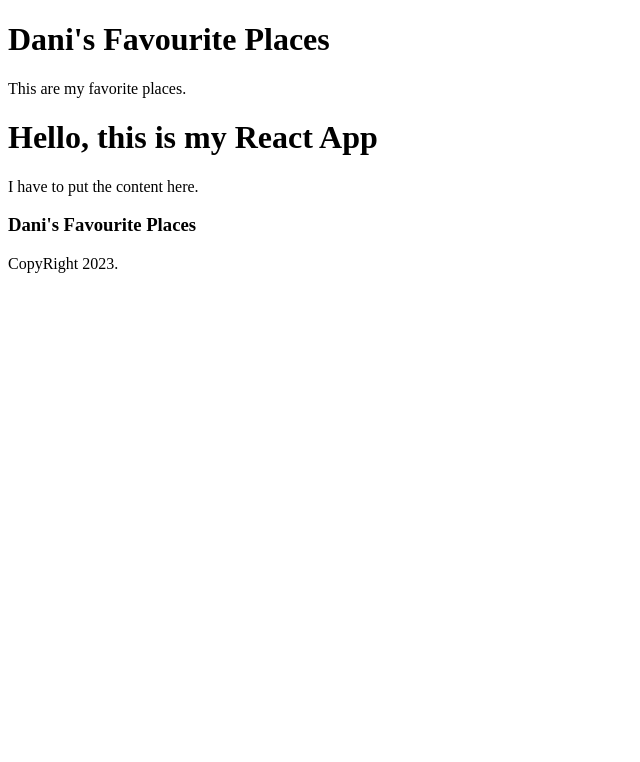
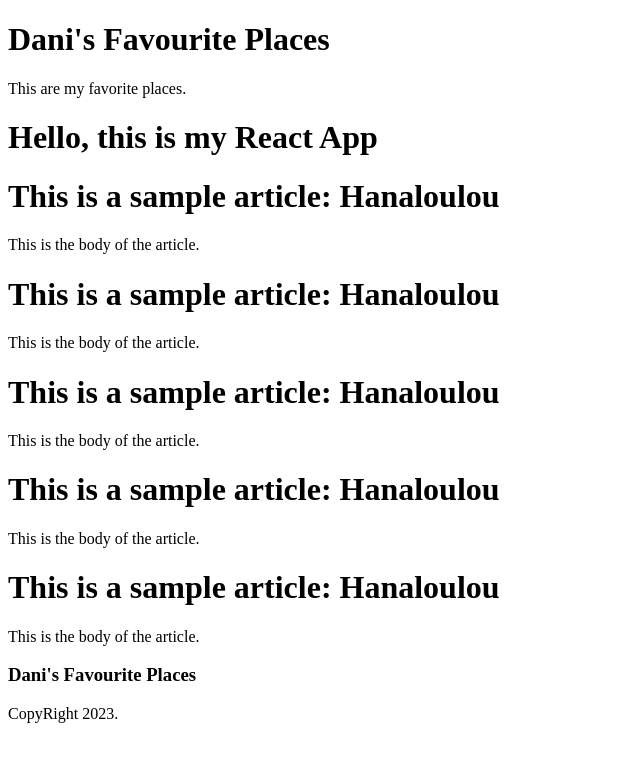
Before and after one commit to danivoro/favourite-places, a React (Create React App) app: page / in a window 1280 px wide. Shown: the top 762 px of the page, without its empty margins (0-640 px from the left). Built offline with nearby package versions, Linux system fonts and the light colour scheme; the HTML template or start-up script is replaced by a standard one.

Commit message:
adding Article file

```diff
--- /dev/null
+++ b/src/components/Article.tsx
@@ -0,0 +1,10 @@
+function Article(): JSX.Element {
+  return (
+    <div>
+      <h1>This is a sample article: Hanaloulou</h1>
+      <p>This is the body of the article.</p>
+    </div>
+  );
+}
+
+export default Article;
--- a/src/components/MainContent.tsx
+++ b/src/components/MainContent.tsx
@@ -1,8 +1,14 @@
+import Article from "../components/Article";
+
 function MainContent(): JSX.Element {
   return (
     <main>
       <h1>Hello, this is my React App</h1>
-      <p>I have to put the content here.</p>
+      <Article />
+      <Article />
+      <Article />
+      <Article />
+      <Article />
     </main>
   );
 }
```
